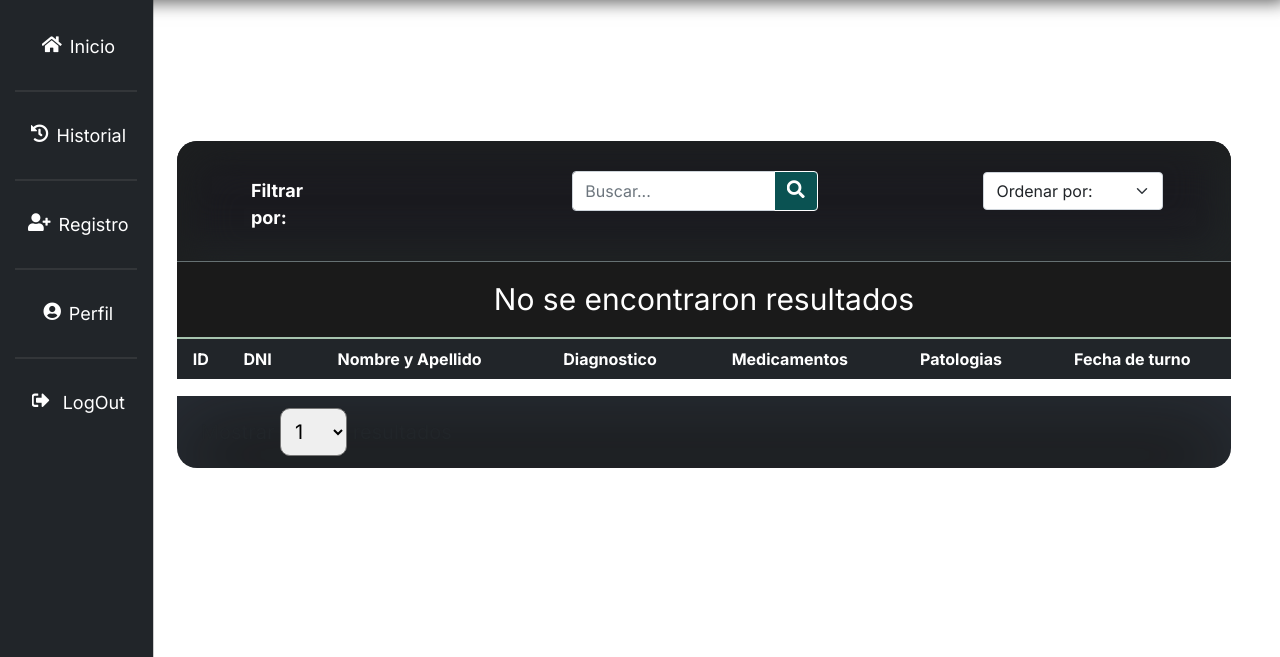
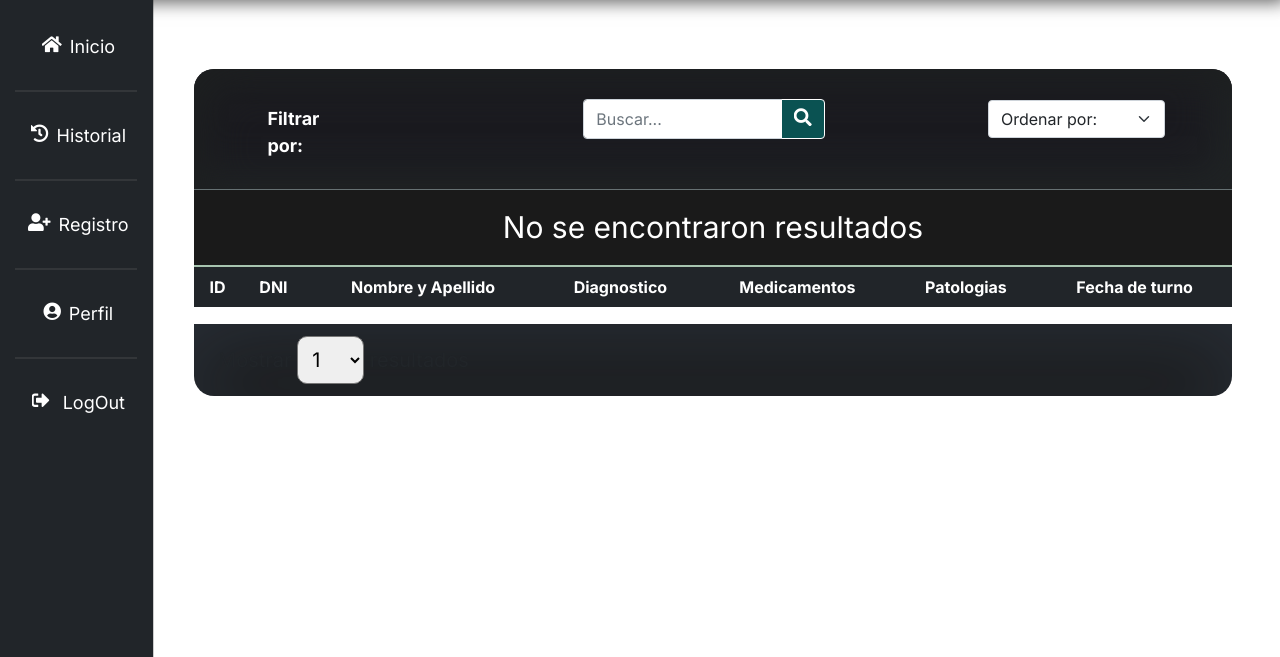
Before and after one commit to GinOnline/Hospital, a PHP site: page /historial.php in a window 1280 px wide. Shown: the part 143-800 px from the top of the page. Run offline with PHP 8.4, Linux system fonts and the light colour scheme; the visitor is signed in with stand-in values (Sample User, id 1); data comes from the database, SQL or seed files in the repository; lists and menus that the app fills with data are empty; some libraries are stand-ins or nearby versions; some web fonts are replaced.

Commit message:
centrado historial

```diff
--- a/Main/historial.php
+++ b/Main/historial.php
@@ -188,11 +188,9 @@ if (isset($_SESSION['admin'])) {
             </div>
         </div>
     </header>
-    <br>
-    <br>
-    <br>
 
-    <div style="margin-left:10%;--bs-gutter-x:0;">
+
+    <div style="margin-left:11.4%;--bs-gutter-x:0;">
 
         <br>
         <div class="items-container display-flex row justify-content-center">
```
